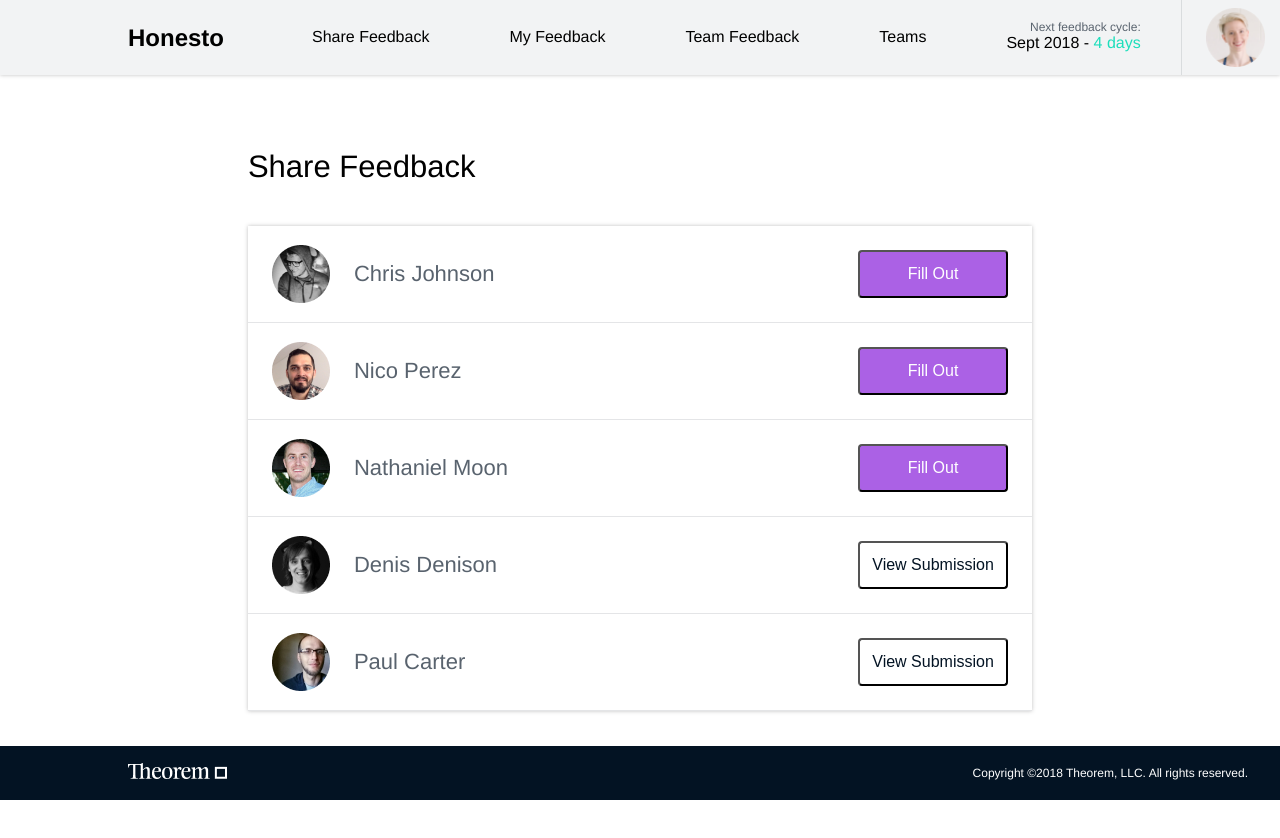
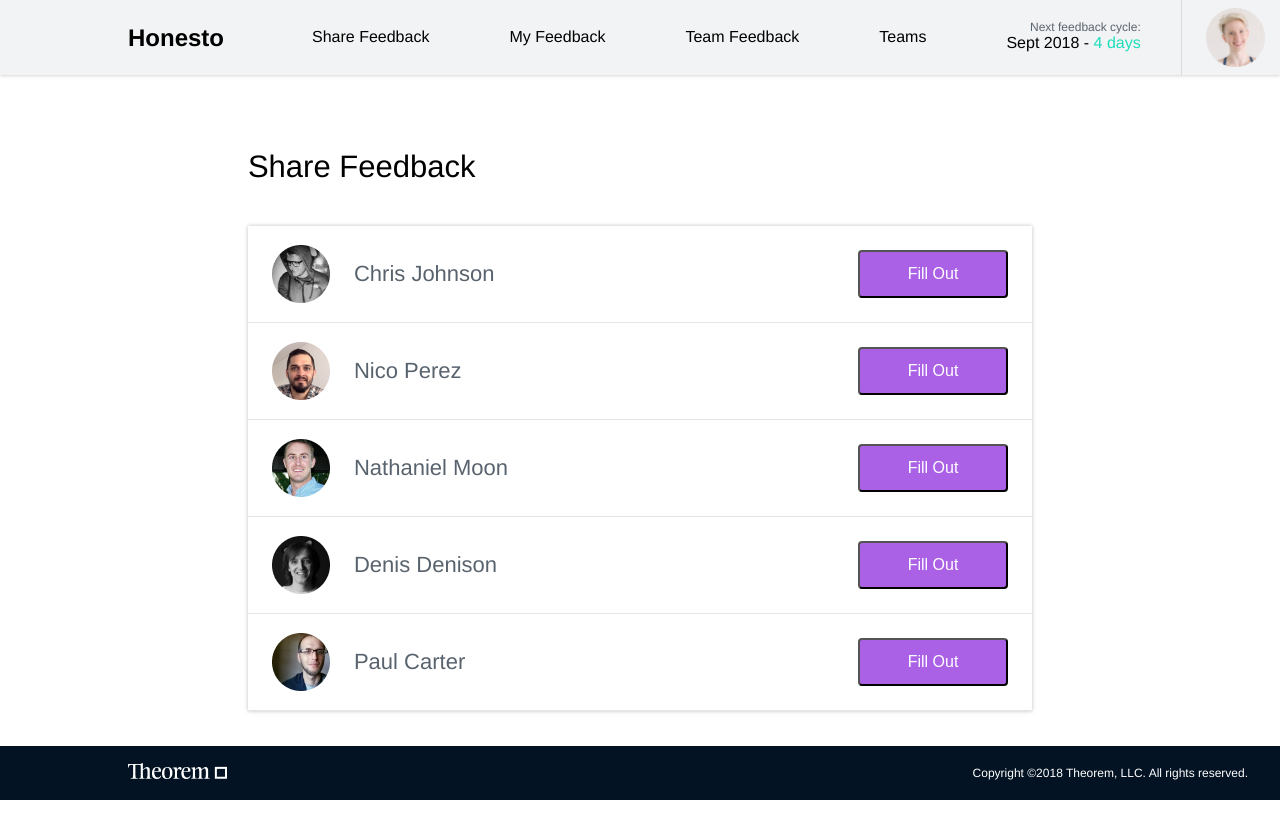
Before and after one commit to luminous3/honesto, a React (Create React App) app: page /home in a window 1280 px wide. Shown: the top 838 px of the page. Built offline with nearby package versions, Linux system fonts and the light colour scheme.

Commit message:
submission and view button logic

```diff
--- a/src/components/home/Home.js
+++ b/src/components/home/Home.js
@@ -1,7 +1,7 @@
 import React, { Component } from 'react'
 
 import Title from '../common/Title'
-import PeopleList from '../common/People/PeopleList'
+import PeopleList from './PeopleList'
 
 import './Home.css'
 
@@ -11,7 +11,7 @@
       <div className="feedback-home">
         <Title>Share Feedback</Title>
         <div className="home-content">
-          <PeopleList home />
+          <PeopleList />
         </div>
       </div>
     )
--- a/src/components/common/People/PeopleList.js
+++ b/src/components/home/PeopleList.js
@@ -2,10 +2,14 @@
 import { Link } from 'react-router-dom'
 import { connect } from 'react-redux'
 
-import { Button, FillButton } from '../Button'
+import { Button, FillButton } from '../common/Button'
 import './PeopleList.css'
 
-const PeopleList = ({ home, people }) => {
+const PeopleList = ({ people }) => {
+  const isComplete = id => {
+    return people.find(p => p.id === id).feedback.length > 0 ? true : false
+  }
+
   return (
     <div>
       <ul className="people-list">
@@ -13,13 +17,15 @@
           <li key={person.name + person.id}>
             <img alt={person.name} src={person.avatar} />
             <span className="person-name">{person.name}</span>
-            {home && person.complete && <Button>View Submission</Button>}
-            {home &&
-              !person.complete && (
-                <Link to={`/questions/${person.id}/1`}>
-                  <FillButton>Fill Out</FillButton>
-                </Link>
-              )}
+            {isComplete(person.id) ? (
+              <Link to={`/reports/${person.id}`}>
+                <Button>View Submission</Button>
+              </Link>
+            ) : (
+              <Link to={`/questions/${person.id}/1`}>
+                <FillButton>Fill Out</FillButton>
+              </Link>
+            )}
           </li>
         ))}
       </ul>
--- a/src/components/main/Main.js
+++ b/src/components/main/Main.js
@@ -11,8 +11,9 @@
   render() {
     return (
       <main>
+        <Route exact path="/" component={Home} />
         <Route path="/home" component={Home} />
-        <Route path="/report/:userId" component={Report} />
+        <Route path="/reports/:userId" component={Report} />
         <Route path="/questions/:userId/:questionId" component={QuestionList} />
       </main>
     )
--- a/src/components/questions/QuestionContainer.js
+++ b/src/components/questions/QuestionContainer.js
@@ -15,13 +15,13 @@
     this.questionId = parseInt(questionId, 10)
     this.userId = parseInt(userId, 10)
 
-    this.nextUrl = parseInt(questionId, 10) + 1 > length ? '/home' : `/questions/${userId}/${this.questionId + 1}`
+    this.nextUrl =
+      parseInt(questionId, 10) + 1 > length ? `/report/${userId}` : `/questions/${userId}/${this.questionId + 1}`
     this.prevUrl = parseInt(questionId, 10) - 1 <= 0 ? '/home' : `/questions/${userId}/${this.questionId - 1}`
   }
 
   canContinue = () => {
     const person = this.props.people.find(p => p.id === this.userId)
-    console.log(person.feedback)
     const feedback = person.feedback.find(f => f.id === this.questionId)
     return feedback
   }
--- a/src/components/report/Report.css
+++ b/src/components/report/Report.css
@@ -22,7 +22,7 @@
 
 .report .answer {
   color: #ab61e5;
-  width: 200px;
+  width: 300px;
   margin-left: 2rem;
 }
 
--- a/src/components/report/Report.js
+++ b/src/components/report/Report.js
@@ -9,6 +9,7 @@
 const Report = ({ user, questions }) => {
   const { feedback } = user
   console.log(user.feedback)
+  console.log(user)
   return (
     <div className="report">
       <Title>Feedback for {user.name}</Title>
```
Also changed, not shown: src/components/home/PeopleList.css (renamed from src/components/common/People/PeopleList.css).
